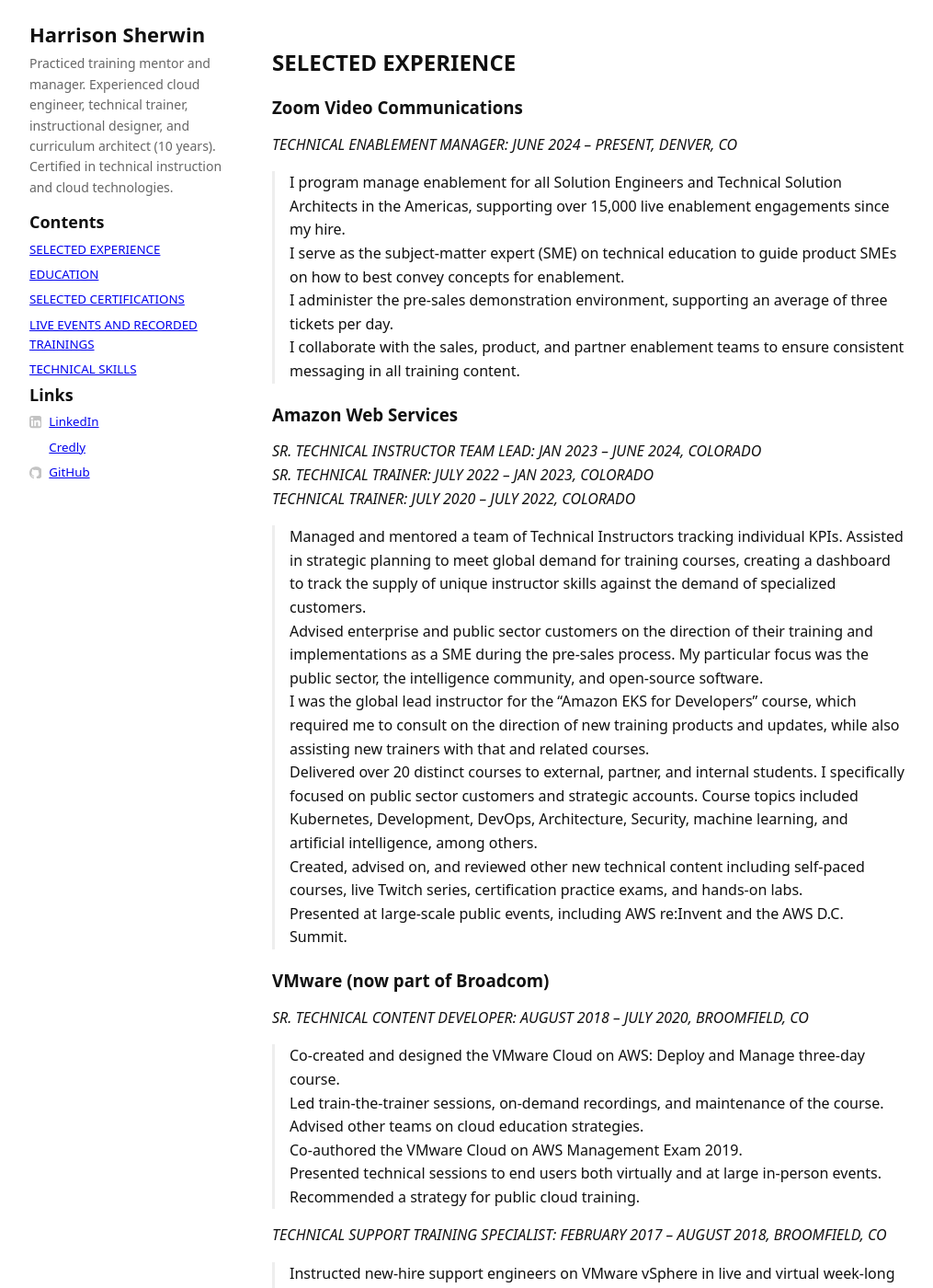
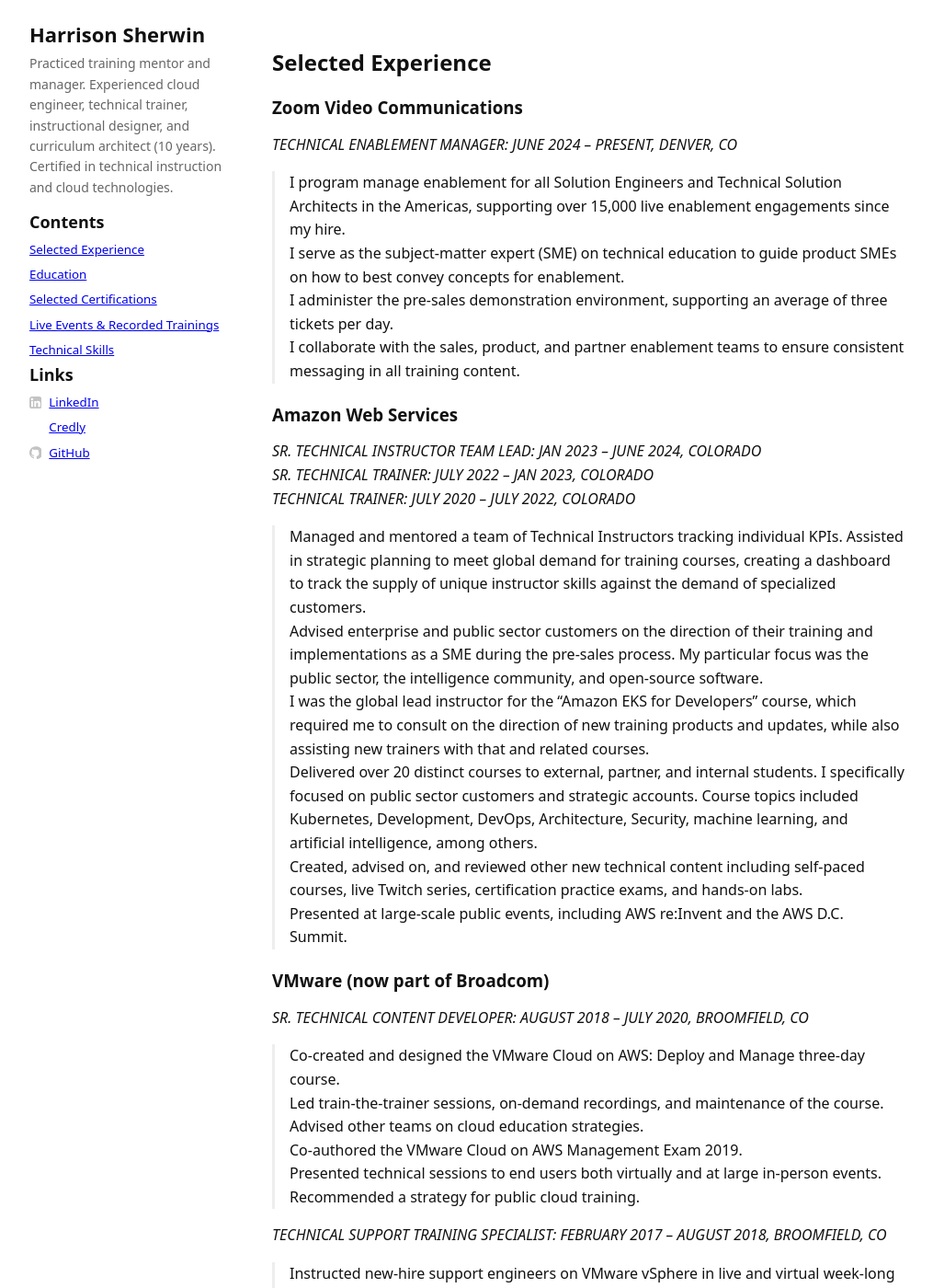
Before and after one commit to hasherwi/hasherwi.github.io, a Jekyll site: the page built from index.md, in a window 1280 px wide and 1400 px high. Shown: the whole window at 92% size, without its empty margins (132-1147 px from the left). Built offline with Jekyll 4.4.1, drawn with Linux system fonts in a browser that asks for light colours; some of the changed text lies outside the part shown.

Commit message:
Change capitalization styling for H2

```diff
--- a/assets/css/style.css
+++ b/assets/css/style.css
@@ -79,8 +79,6 @@
     margin: 6px 0;
     font-size: smaller;
 }
-
-.toc li { text-transform: capitalize; }
 
 .social a:hover, .toc a:hover { border-bottom-color: currentColor; }
 
```
Also changed, not shown: README.md.
